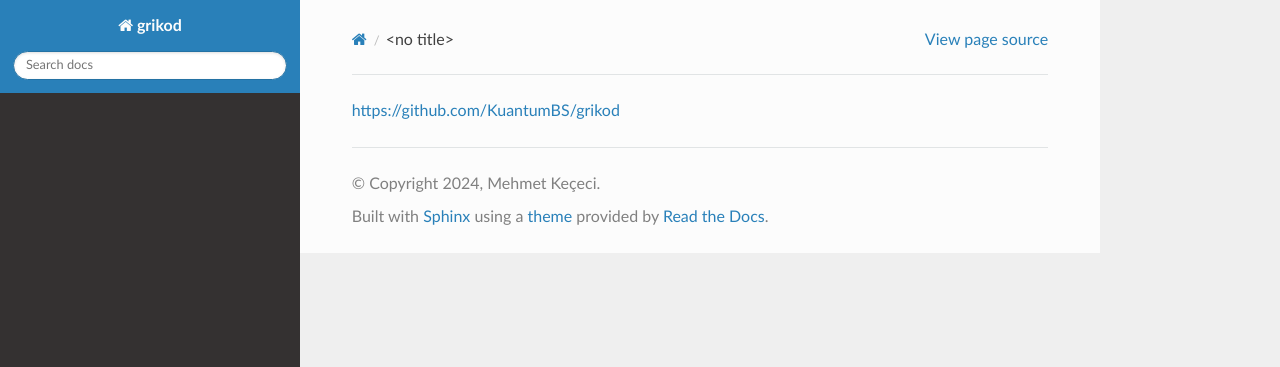
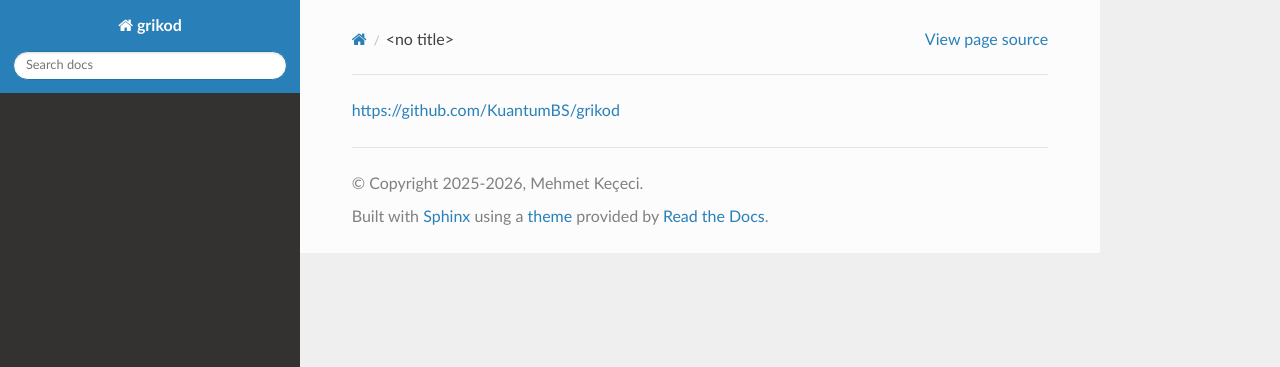
Before and after one commit to KuantumBS/grikod, a Sphinx documentation site: the page built from docs/index.rst, in a window 1280 px wide. Shown: the top 367 px of the page. Built offline with Sphinx 7.4.7 and the Read the Docs theme 3.1.0, drawn with Linux system fonts in a browser that asks for light colours; part of the change alters nothing that is shown.

Commit message:
Revise Sphinx configuration and version handling
Updated project information and version management in conf.py.

```diff
--- a/docs/conf.py
+++ b/docs/conf.py
@@ -1,13 +1,26 @@
-# Project Information
+# Configuration file for the Sphinx documentation builder.
+import os
+import sys
+
+# Proje kök dizinini Python yoluna ekle (kececilayout'u bulmak için)
+sys.path.insert(0, os.path.abspath('..'))
+
+# Proje Bilgileri
 project = 'grikod'
+copyright = '2025-2026, Mehmet Keçeci'
 author = 'Mehmet Keçeci'
-copyright = '2024, Mehmet Keçeci'
 
-# Version Management
-# from setuptools_scm import get_version
-# version = get_version(root='..', relative_to=__file__)
-version = '1.1.6'  # Replace with your actual version number
-release = version
+# Sürüm Bilgisi (setuptools_scm kullanmıyorsanız sabit olarak tanımlayın)
+# Gerçek sürümü modülden al (eğer mümkünse)
+try:
+    from grikod import __version__
+    version = __version__
+    release = __version__
+except (ImportError, AttributeError) as e:
+    print(f"Warning: Could not import __version__ from grikod: {e}")
+    # Varsayılan değerler korunur
+# version = '1.1.7'  # Geliştirme sürümü
+# release = '1.1.7'  # Yayın sürümü
 
 # General Configuration
 master_doc = 'index'
```
